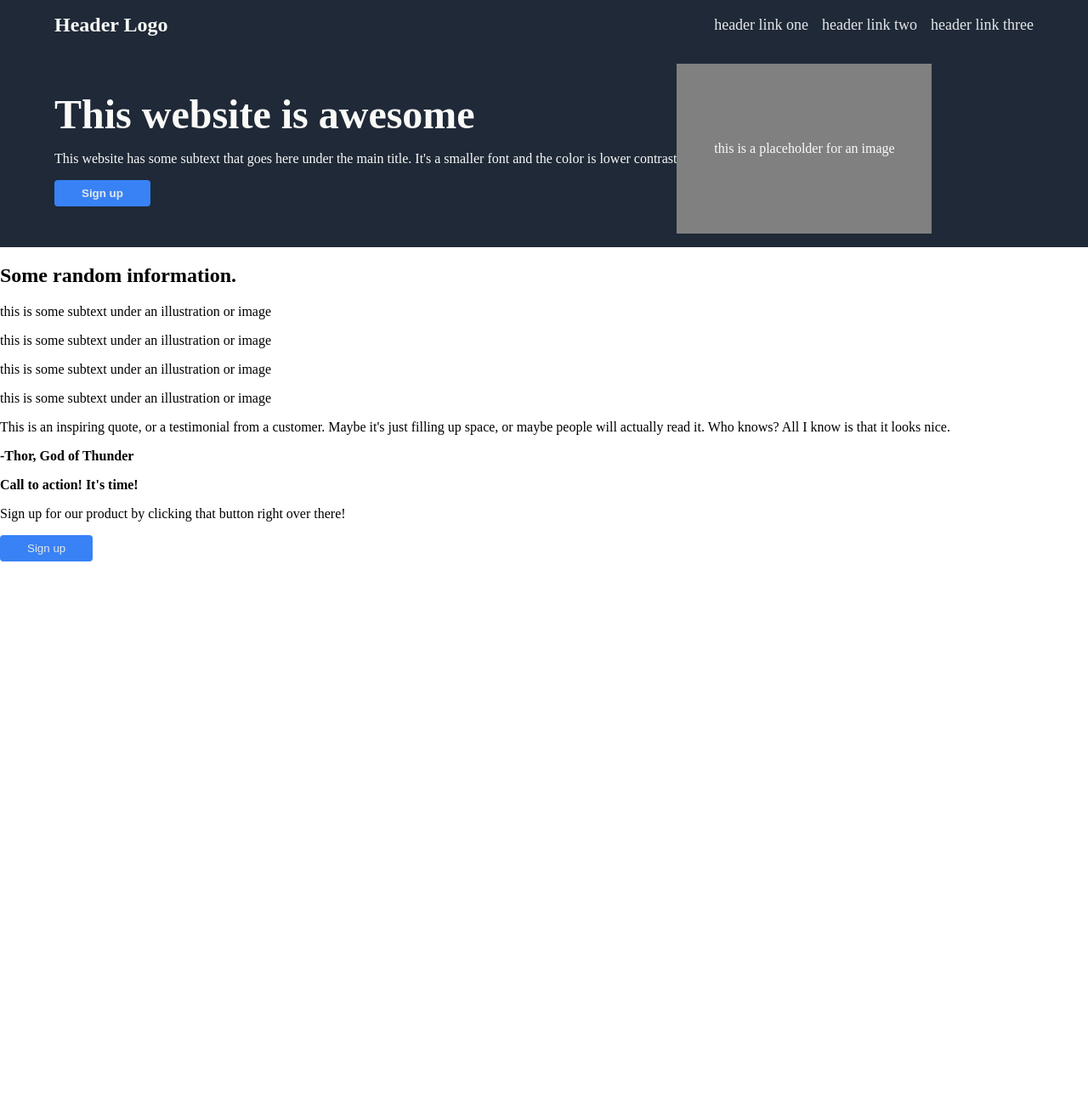
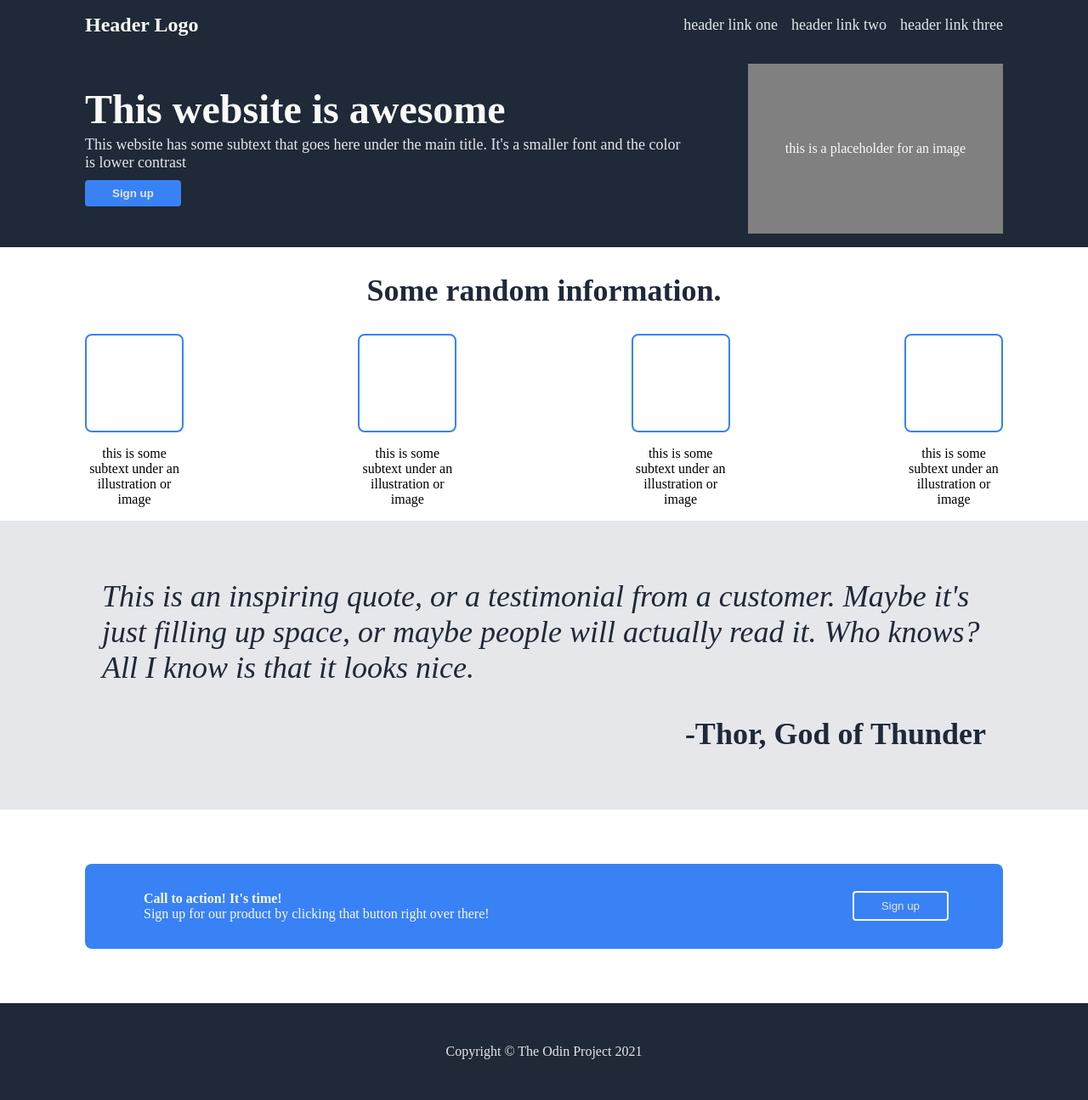
Before and after one commit to CMING3/odin-project-landing-page, a plain HTML site: page index.html in a window 1280 px wide. Shown: the whole page at 85% size. Before the commit the page ends 800 px from the top, so only its background shows below. Drawn offline with Linux system fonts and the light colour scheme.

Commit message:
Added copyright box, added all css style and finished

```diff
--- a/index.css
+++ b/index.css
@@ -14,6 +14,7 @@ button{
     border-radius: 4px;
     border: none;
     padding: 8px 32px;
+    cursor: pointer;
 }
 
 .header{
@@ -21,7 +22,7 @@ button{
     background-color: #1F2937;
     justify-content: space-between;
     align-items: center;
-    padding: 16px 64px;
+    padding: 16px 100px;
     margin-bottom: 0px;
 }
 
@@ -45,22 +46,33 @@ button{
     margin: 0;
 }
 
+.body-left {
+    padding-right: 64px;
+}
+
 .body-one{
     margin-top: 0px;
-    padding: 16px 64px;
+    padding: 16px 100px;
     background-color: #1F2937;
     color: #F9FAF8;
     height: min-content;
     display: flex;
     align-items: center;
+    justify-content: space-between;
 }
 
 .body-left > h1{
     font-size: 48px;
     font-weight: 800;
     margin: 0;
+    line-height: 0.9;
 }
 
+.body-left > p{
+    margin: 10px 0px;
+    font-size: 18px;
+    color: #E5E7EB;
+}
 
 
 .body-right{
@@ -72,3 +84,85 @@ button{
     align-items: center;
     justify-content: center;
 }
+
+.body-two > .bold{
+    text-align: center;
+    font-size: 36px;
+    font-weight: 800;
+    color: #1F2937;
+}
+
+.boxlist{
+    display: flex;
+    align-items: center;
+    justify-content: space-between;
+    padding: 0px 100px;
+    gap:50px;
+
+}
+
+.body-two-box{
+    width:min-content;
+    display: flex;
+    flex-direction: column;
+    align-items: center;
+    justify-content: center;
+    text-align: center;
+}
+
+.blankdiv{
+    border:2px solid #3882F6;
+    width:7em;
+    height:7em;
+    border-radius: 8px;
+}
+
+.body-three{
+    background-color: #E5E7EB;
+    padding: 32px 120px;
+}
+
+.body-three >p{
+    font-size: 36px;
+    color: #1F2937;
+}
+
+.body-three > .bold{
+    text-align: end;
+    font-style: normal;
+    font-weight: bold;
+}
+
+.footer{
+    padding: 64px 100px;
+}
+
+.footer-box{
+    background-color: #3882F6;
+    color: #F9FAF8;
+    display: flex;
+    border-radius: 8px;
+    padding: 32px 64px;
+    justify-content: space-between;
+    align-items: center;
+
+}
+
+.footer-left > p{
+    margin:0px 5px;
+}
+
+.footer-box > button{
+    border: 2px solid #F9FAF8;
+    width: fit-content;
+    height: fit-content;
+}
+
+.copyright{
+    background-color: #1F2937;
+    color: #E5E7EB;
+    padding: 32px;
+    display:flex;
+    justify-content: center;
+    align-items: center;
+}
--- a/index.html
+++ b/index.html
@@ -32,6 +32,7 @@
 
     <div class="body-two">
         <h2 class="bold">Some random information.</h2>
+        <div class="boxlist">
             <div class="body-two-box">
                 <div class="blankdiv"></div>
                 <p>this is some subtext under an illustration or image</p>
@@ -49,18 +50,29 @@
                 <p>this is some subtext under an illustration or image</p>
             </div>
         </div>
+    </div>
 
     <div class="body-three">
-        <p>This is an inspiring quote, or a testimonial from a customer. Maybe it's just filling up space, or maybe people will actually read it. Who knows? All I know is that it looks nice.</p>
+        <p>
+            <em>
+                This is an inspiring quote, or a testimonial from a customer. Maybe it's just filling up space, or maybe people will actually read it. Who knows? All I know is that it looks nice.
+            </em>
+        </p>
         <p class="bold">-Thor, God of Thunder</p>
     </div>
 
     <div class="footer">
+        <div class="footer-box">
             <div class="footer-left">
                 <p class="bold">Call to action! It's time!</p>
                 <p>Sign up for our product by clicking that button right over there!</p>
             </div>
             <button>Sign up</button>
         </div>
+    </div>
+
+    <div class="copyright">
+        <p>Copyright &copy; The Odin Project 2021</p>
+    </div>
 </body>
 </html>
```
Lines whose indentation alone changed are shown as unchanged.
